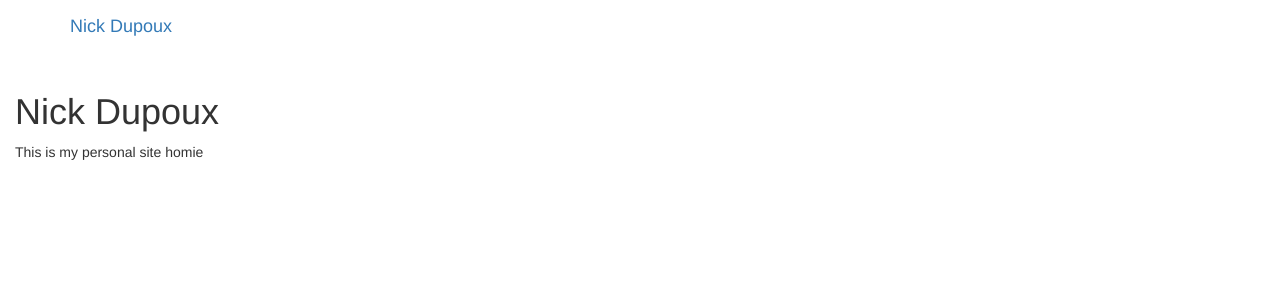
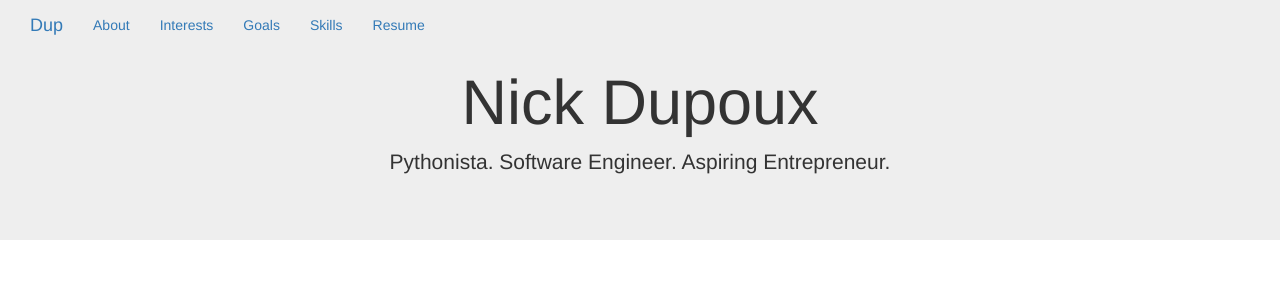
Before and after one commit to njdup/portfolio, a Node project: template views/index.html in a window 1280 px wide. Shown: the top 300 px of the page. Run offline with Node 20 templates, Linux system fonts and the light colour scheme; the template is opened without the code that fills it, so the values that code supplies are empty; some libraries are stand-ins or nearby versions.

Commit message:
Working on header

```diff
--- a/app.js
+++ b/app.js
@@ -56,8 +56,4 @@ app.use(function(err, req, res, next) {
     });
 });
 
-var port = process.env.PORT || 8080;
-app.listen(port);
-console.log('Site running on port ' + port);
-
 module.exports = app;
--- a/public/stylesheets/style.css
+++ b/public/stylesheets/style.css
@@ -1,8 +1,5 @@
-body {
-  padding: 50px;
-  font: 14px "Lucida Grande", Helvetica, Arial, sans-serif;
+/* Styling for the header */
+
+.header-jumbotron {
+  text-align: center;
 }
-
-a {
-  color: #00B7FF;
-}
--- a/views/index.html
+++ b/views/index.html
@@ -5,26 +5,11 @@
   <div class="header-container">
     {{ navbar.nav() }}
 
-    <div class="container-fluid">
-      <section id="intro" class="nav-padding">
-        <div class="row-fluid">
-          <div class="span6 span-center">
-            <div id="intro-title" class="intro-title non-mobile">
-              <h1 class="non-tablet-mobile">
-                Nick Dupoux
-              </h1>
-            </div>
-          </div>
-        </div>
-
-        <div class="row-fluid">
-          <div class="span-center">
-            <div id="intro-tagline" class="">
-            <p class="intro-tagline intro-text">This is my personal site homie</p>
-          </div>
-        </div>
-      </section>
+    <div class="jumbotron masthead header-jumbotron">
+      <div class="container">
+        <h1>Nick Dupoux</h1>
+        <p class="lead">Pythonista. Software Engineer. Aspiring Entrepreneur.</p>
+      </div>
     </div>
   </div>
-
 {% endblock %}
--- a/views/layout.html
+++ b/views/layout.html
@@ -5,8 +5,12 @@
     <title>{% block title %} Dup {% endblock %}</title>
 
     <!-- CSS files -->
+    <link rel="stylesheet" href="/stylesheets/style.css">
     <link rel="stylesheet" href="/lib/bootstrap/dist/css/bootstrap.min.css">
     {% block head %}{% endblock %}
+
+    <!-- JS files -->
+    <script type="text/javascript" href="/lib/bootstrap/dist/js/bootstrap.min.js"></script>
 
   </head>
   <body>
--- a/views/macros/navbar.html
+++ b/views/macros/navbar.html
@@ -1,11 +1,19 @@
 {% macro nav() %}
-  <div class="navbar">
-    <div class="container">
-      <a class="navbar-brand" href="/">Nick Dupoux</a>
-      <div class="nav-collapse collapse">
-        <ul class="nav">
-          <li><a href="/">Test</a></li>
-        </ul>
+  <div class="navbar navbar-fixed-top">
+    <div class="navbar-inner">
+      <div class="container-fluid">
+        <div class="navbar-header">
+          <a class="navbar-brand" href="/">Dup</a>
+        </div>
+        <div class="collapse navbar-collapse">
+          <ul class="nav navbar-nav">
+            <li><a href="#about">About</a></li>
+            <li><a href="#interests">Interests</a></li>
+            <li><a href="#goals">Goals</a></li>
+            <li><a href="#skills">Skills</a></li>
+            <li><a href="/resume">Resume</a></li>
+          </ul>
+        </div>
       </div>
     </div>
   </div>
```
